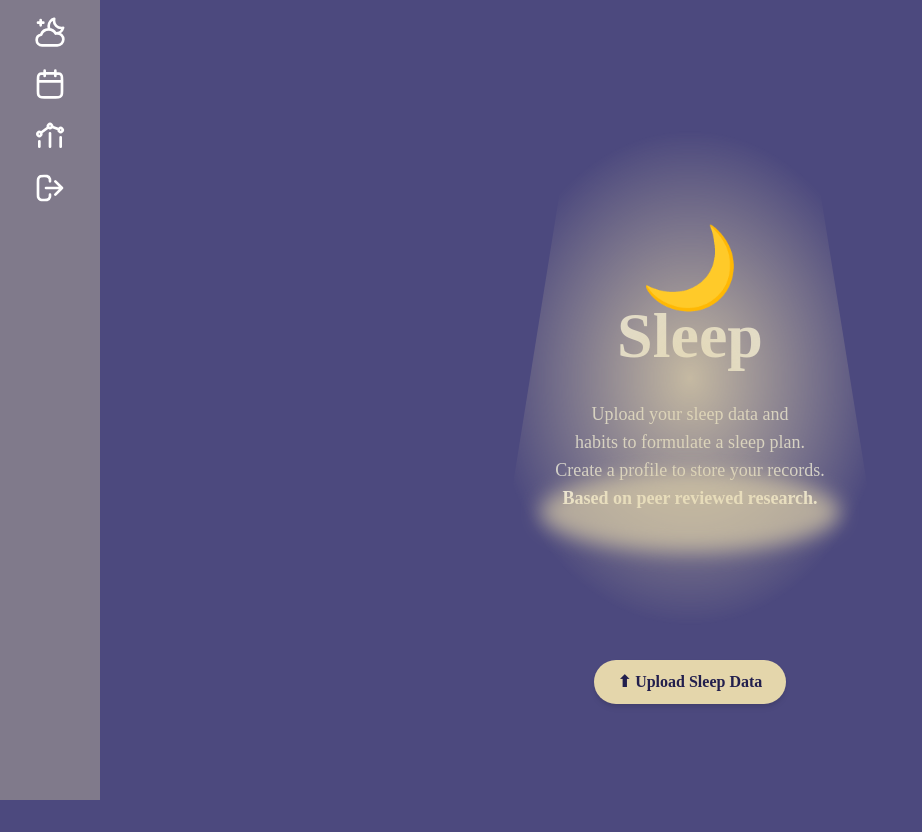
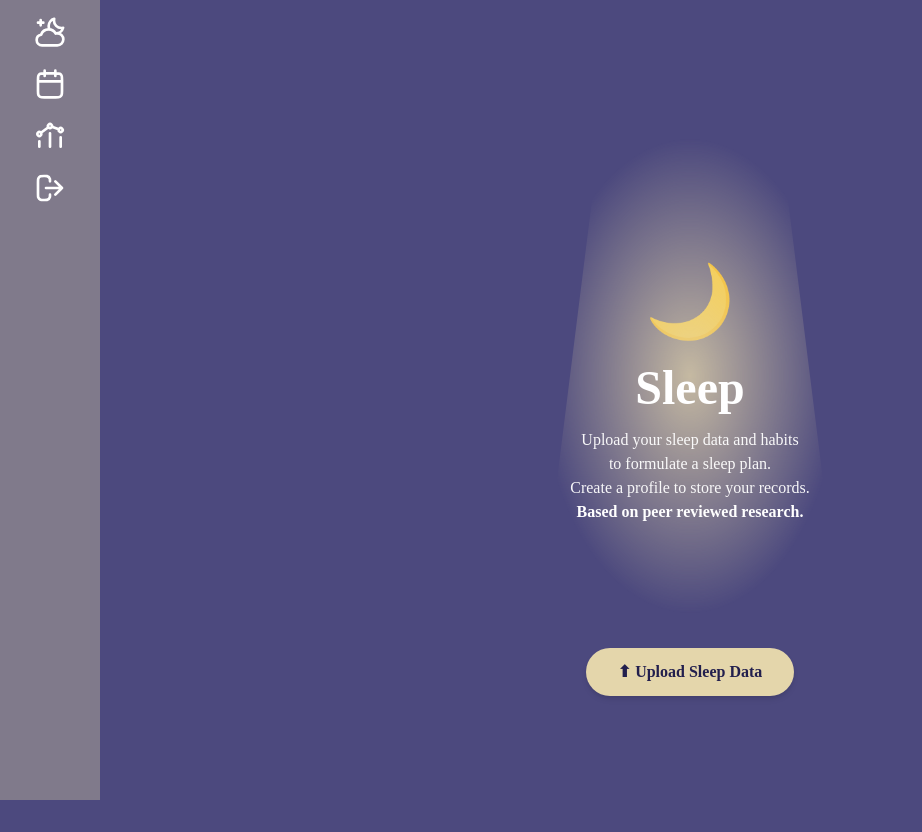
Before and after one commit to chloetychang/CITS3403-Project, a Flask app: page /sleep in a window 1280 px wide. Shown: the whole page, without its empty margins (0-922 px from the left). Run offline with Flask 3, Linux system fonts and the light colour scheme; the visitor is signed in with stand-in values (Sample User, id 1); some libraries are stand-ins or nearby versions; some web fonts are replaced.

Commit message:
Update: Responsive sleep.html and base.html with Tailwind

```diff
--- a/app/templates/sleep.html
+++ b/app/templates/sleep.html
@@ -3,60 +3,45 @@
 
 {% block head %}
 <style>
+  @layer utilities {
     .spotlight-cone::before {
       content: '';
       position: absolute;
       top: 0;
       left: 50%;
       transform: translateX(-50%);
-    width: 90vw;
-    max-width: 400px;
-    height: 500px;
+      width: 300px;
+      height: 480px;
       background: radial-gradient(ellipse at center, #e4d6abcc 0%, #e4d6ab00 70%);
       clip-path: polygon(20% 0%, 80% 0%, 100% 100%, 0% 100%);
+      filter: blur(1px);
       opacity: 1;
       z-index: 0;
-    filter: blur(1px);
     }
-
-  .spotlight-base {
-    width: 300px;
-    height: 80px;
-    background-color: #e4d6abcc;
-    border-radius: 50%;
-    margin: -40px auto 0;
-    filter: blur(10px);
-    opacity: 0.8;
-  }
-
-  .icon-cone {
-    font-size: 6rem;
-    color: #e4d6ab;
-    margin-bottom: 10px;
   }
 </style>
 {% endblock %}
 
 {% block content %}
-<!-- Spotlight Section -->
-<div class="relative z-10 flex flex-col items-center justify-center min-h-screen px-4 sm:px-8 text-[#e0e0e0]">
+<div class="relative z-10 flex flex-col items-center justify-center min-h-screen px-4 sm:px-8 text-white">
 
-  <!-- Icon & Text under spotlight -->
-  <div class="relative spotlight-cone w-full h-[420px] sm:h-[480px] md:h-[520px] flex flex-col justify-center items-center text-center">
-    <div class="absolute top-20 text-[3.5rem] sm:text-[4rem] md:text-[5rem] text-[#e4d6ab]">🌙</div>
-    <h1 class="text-[2.5rem] sm:text-[3rem] md:text-[4rem] font-extrabold mt-16">Sleep</h1>
-    <p class="mt-4 text-center text-sm sm:text-base md:text-lg leading-relaxed px-4 md:px-0 text-[#cfcfcf]">
-      Upload your sleep data and<br>
-      habits to formulate a sleep plan.<br>
+  <!-- Spotlight cone + moon + title -->
+  <div class="relative spotlight-cone w-full h-[500px] flex flex-col justify-center items-center text-center">
+    <div class="text-[3.5rem] sm:text-[4.5rem] text-[#e4d6ab] mb-2">🌙</div>
+    <h1 class="text-4xl sm:text-5xl font-extrabold text-white z-10">Sleep</h1>
+
+    <!-- Description inside spotlight -->
+    <div class="mt-3 sm:mt-4 text-sm sm:text-base font-medium text-white/95 max-w-md leading-relaxed z-10">
+      Upload your sleep data and habits<br>
+      to formulate a sleep plan.<br>
       Create a profile to store your records.<br>
-      <span class="text-[#f5f5f5] font-semibold">Based on peer reviewed research.</span>
-    </p>
-    <div class="spotlight-base"></div>
+      <span class="text-white font-semibold">Based on peer reviewed research.</span>
+    </div>
   </div>
 
   <!-- Upload Button -->
   <div class="mt-3">
-    <button class="bg-[#e4d6ab] text-[#221f4d] text-sm sm:text-base font-bold px-4 py-2 sm:px-6 sm:py-2.5 rounded-full shadow-md hover:bg-opacity-90 transition">
+    <button class="bg-[#e4d6ab] text-[#221f4d] font-bold text-sm sm:text-base px-6 py-2 sm:px-8 sm:py-3 rounded-full shadow-md hover:bg-opacity-90 transition">
       ⬆ Upload Sleep Data
     </button>
   </div>
```
Lines whose indentation alone changed are shown as unchanged.
